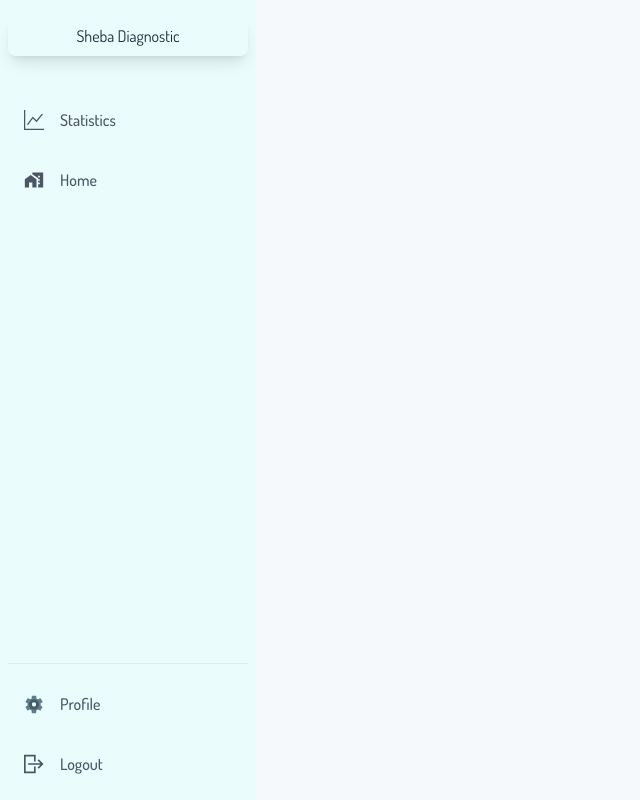
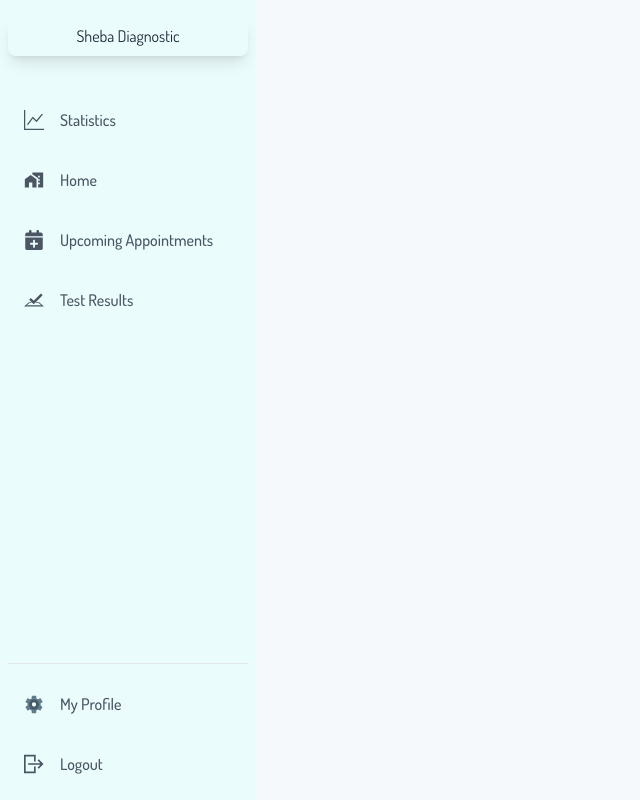
Before and after one commit to hammadsadi/sheba-diagnostic-client, a React (Vite) app: page /dashboard in a window 1280 px wide. Shown: the whole page, without its empty margins (0-640 px from the left). Built offline with nearby package versions, Linux system fonts and the light colour scheme; no server answers; sample sign-in values are in the browser's storage.

Commit message:
Added My Upcomming Page

```diff
--- /dev/null
+++ b/src/components/SectionTitle/SectionTitle.jsx
@@ -0,0 +1,15 @@
+import PropTypes from "prop-types";
+const SectionTitle = ({ heading, subHeading }) => {
+  return (
+    <div className="text-center mb-5 md:mb-9 max-w-lg mx-auto space-y-2">
+      <h1 className="text-3xl md:text-4xl font-extrabold">{heading}</h1>
+      <h6 className="text-gray-600">{subHeading}</h6>
+    </div>
+  );
+};
+
+SectionTitle.propTypes = {
+  heading: PropTypes.string,
+  subHeading: PropTypes.string,
+};
+export default SectionTitle;
--- a/src/pages/Dashboard/Sidebar/Sidebar.jsx
+++ b/src/pages/Dashboard/Sidebar/Sidebar.jsx
@@ -4,6 +4,8 @@ import { FcSettings } from "react-icons/fc";
 import { AiOutlineBars } from "react-icons/ai";
 import { MdHomeWork } from "react-icons/md";
 import { BsGraphUp } from "react-icons/bs";
+import { FaCalendarPlus } from "react-icons/fa6";
+import { SiTestcafe } from "react-icons/si";
 import { NavLink, useNavigate } from "react-router-dom";
 import useAuth from "../../../hooks/useAuth";
 import { Link } from "react-router-dom";
@@ -88,6 +90,16 @@ const Sidebar = () => {
                 <span className="mx-4 font-medium">Statistics</span>
               </NavLink>
               <MenuItem label="Home" targetLink="/" icon={MdHomeWork} />
+              <MenuItem
+                label="Upcoming Appointments"
+                targetLink="/dashboard/upcoming-appointments"
+                icon={FaCalendarPlus}
+              />
+              <MenuItem
+                label="Test Results"
+                targetLink="/test-results"
+                icon={SiTestcafe}
+              />
             </nav>
           </div>
         </div>
@@ -98,7 +110,7 @@ const Sidebar = () => {
           {/* Profile Menu */}
 
           <MenuItem
-            label="Profile"
+            label="My Profile"
             targetLink="/dashboard/profile"
             icon={FcSettings}
           />
--- /dev/null
+++ b/src/pages/Dashboard/UpCommingAppointments/UpCommingAppointments.jsx
@@ -0,0 +1,43 @@
+import SectionTitle from "../../../components/SectionTitle/SectionTitle";
+import { MdCancel } from "react-icons/md";
+
+const UpCommingAppointments = () => {
+  return (
+    <div>
+      <div className="mt-3 md:mt-6">
+        <SectionTitle heading="My Upcoming Appointments" />
+      </div>
+      <div className="overflow-x-auto">
+        <table className="table">
+          {/* head */}
+          <thead>
+            <tr>
+              <th></th>
+              <th>Test Name</th>
+              <th>Appointment Date</th>
+              <th>Appointment Time</th>
+              <th>Action</th>
+            </tr>
+          </thead>
+          <tbody>
+            {/* row 1 */}
+            <tr>
+              <th>1</th>
+              <td>Cy Ganderton</td>
+              <td>Quality Control Specialist</td>
+              <td>Blue</td>
+              <td>
+                <button className="cursor-pointer">
+                  {" "}
+                  <MdCancel className="text-red-600 text-lg " />{" "}
+                </button>
+              </td>
+            </tr>
+          </tbody>
+        </table>
+      </div>
+    </div>
+  );
+};
+
+export default UpCommingAppointments;
```
Also changed, not shown: src/Routes/route.jsx (+7 -0 lines).
